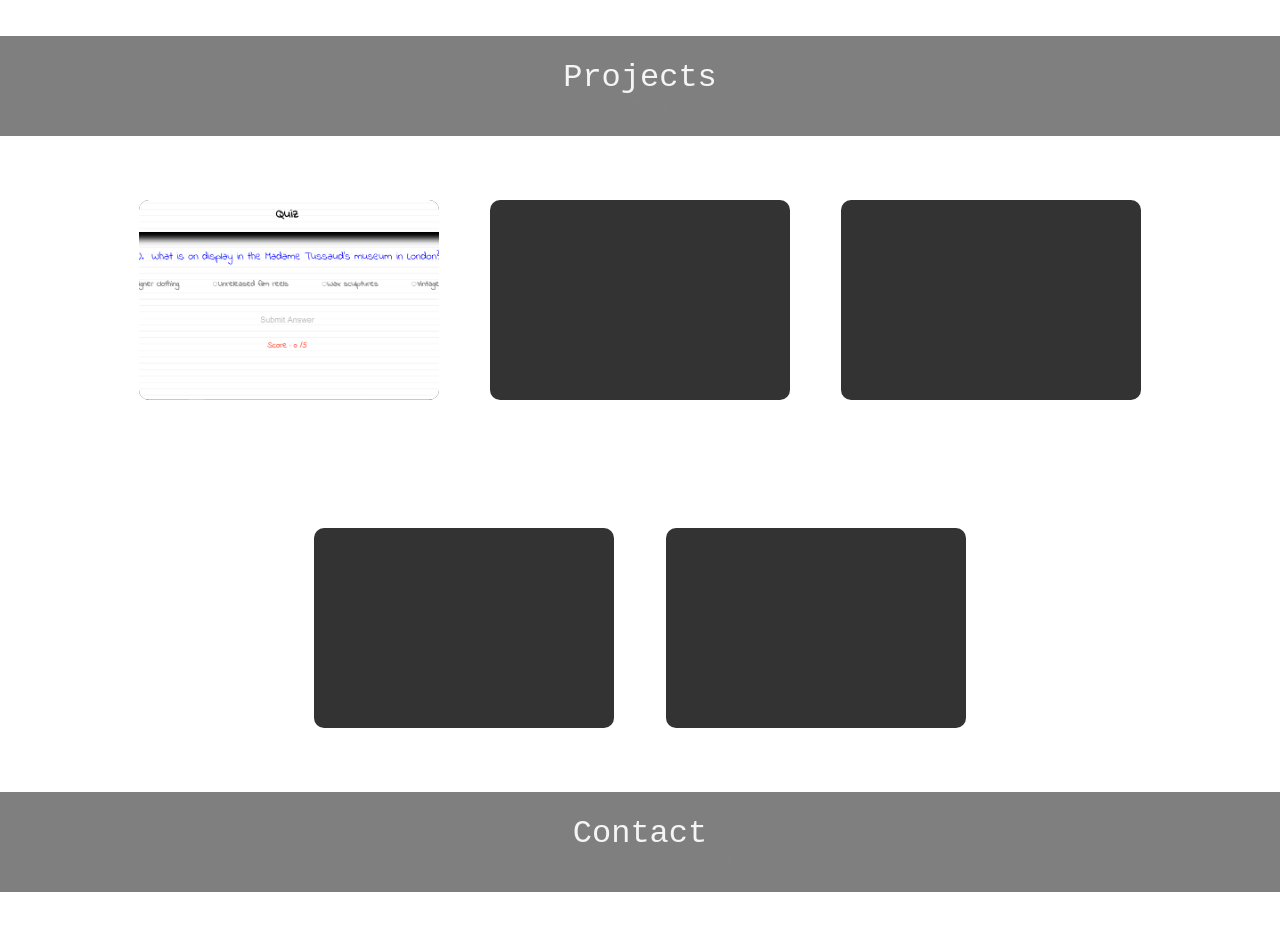
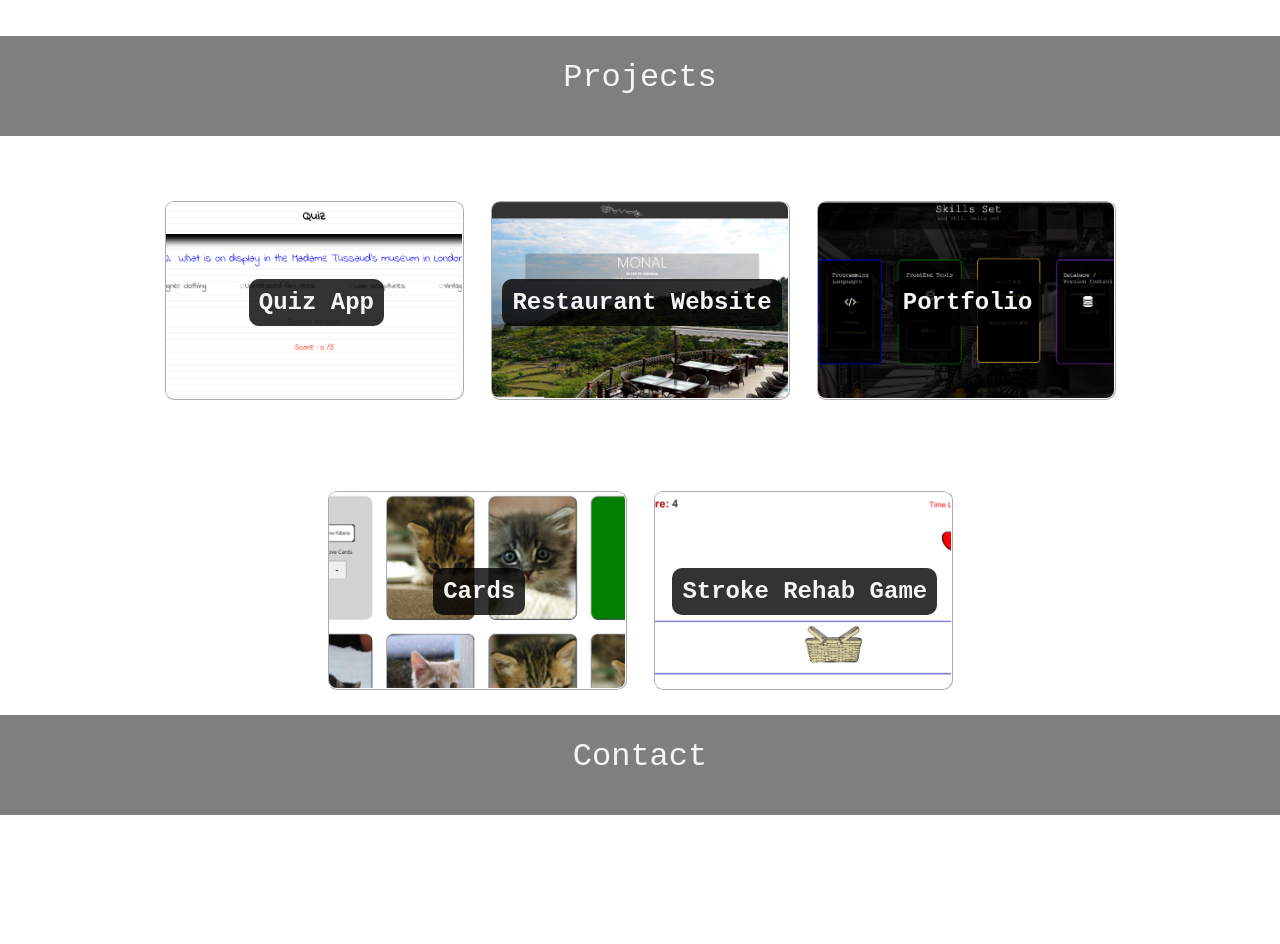
Before and after one commit to kashif806/portfolio, a PHP site: page / in a window 1280 px wide. Shown: the part 1579-2523 px from the top of the page. Run offline with PHP 8.4, Linux system fonts and the light colour scheme.

Commit message:
added projects

```diff
--- a/index.html
+++ b/index.html
@@ -10,6 +10,7 @@
             <link rel="stylesheet" href="https://cdnjs.cloudflare.com/ajax/libs/font-awesome/4.7.0/css/font-awesome.min.css">
             <link rel="stylesheet" href="https://cdnjs.cloudflare.com/ajax/libs/animate.css/3.7.2/animate.min.css">
             <link href="https://unpkg.com/aos@2.3.1/dist/aos.css" rel="stylesheet">
+
     </head>
 
     <body>
@@ -218,14 +219,14 @@
             </div>
 
         <div class="projectsContainer content-centered">
-            <div class="projectBox" id="projectBox1">
+            <div class="projectBox">
                 <div class="projectInner content-centered">
-                    <div class="projectTitle content-centered">
-
+                    <div class="projectTitle content-centered" style="background-image: url('./siteFiles/quizApp.png');">
+                       <h3>Quiz App</h3>
                     </div>
                     <div class="projectDetails content-centered">
                         <!-- <h3 class="projectHeading">React Project</h3> -->
-                        <h3>Quiz App</h3>
+                        <h3>React JS</h3>
                         <p>ReactJS, Rest API, React Hooks, Conditional rendering</p>
                         <div class="projectButtons">
                             <a href="http://quizapp.kashifhussain.net" target="_blank">
@@ -238,16 +239,85 @@
                     </div>
                 </div>
             </div>
-            <div class="projectBox" id="projectBox1">
-
+            <div class="projectBox">
+                <div class="projectInner content-centered">
+                    <div class="projectTitle content-centered" style="background-image: url('./siteFiles/monalSite.png');">
+                       <h3>Restaurant Website</h3>
+                    </div>
+                    <div class="projectDetails content-centered">
+                        <!-- <h3 class="projectHeading">React Project</h3> -->
+                        <h3>Responsive Website</h3>
+                        <p>HTML 5, CSS3, Jquery, Bootstrap ,  google Map API</p>
+                        <div class="projectButtons">
+                            <a href="http://monal.kashifhussain.net/" target="_blank">
+                                <button>View</button>
+                            </a>
+                            <a href="https://github.com/kashif806/monalWebsite" target="_blank">
+                                <button>GitHub</button>
+                            </a>
+                        </div>
+                    </div>
+                </div>
             </div>
             <div class="projectBox">
-
+                <div class="projectInner content-centered">
+                    <div class="projectTitle content-centered" style="background-image: url('./siteFiles/portfolio.png');">
+                       <h3>Portfolio</h3>
+                    </div>
+                    <div class="projectDetails content-centered">
+                        <!-- <h3 class="projectHeading">React Project</h3> -->
+                        <h3>This.Website</h3>
+                        <p>HTML5, CSS3 Grids and Flex Box, Transitions, Media Queries</p>
+                        <div class="projectButtons">
+                            <a href="http://kashifhussain.net/" target="_blank">
+                                <button>View</button>
+                            </a>
+                            <a href="https://github.com/kashif806/portfolio" target="_blank">
+                                <button>GitHub</button>
+                            </a>
+                        </div>
+                    </div>
+                </div>
             </div>
             <div class="projectBox">
-
+                <div class="projectInner content-centered">
+                    <div class="projectTitle content-centered" style="background-image: url('./siteFiles/cards.png');">
+                       <h3>Cards</h3>
+                    </div>
+                    <div class="projectDetails content-centered">
+                        <!-- <h3 class="projectHeading">React Project</h3> -->
+                        <h3>React JS</h3>
+                        <p>ReactJS, ES6, Babel, Webpack, NPM, Yarn, GitHub pages</p>
+                        <div class="projectButtons">
+                            <a href="https://kashif806.github.io/cardsweb/" target="_blank">
+                                <button>View</button>
+                            </a>
+                            <a href="https://github.com/kashif806/cardsweb" target="_blank">
+                                <button>GitHub</button>
+                            </a>
+                        </div>
+                    </div>
+                </div>
             </div>
             <div class="projectBox">
+                <div class="projectInner content-centered">
+                    <div class="projectTitle content-centered" style="background-image: url('./siteFiles/unityGame.png');">
+                       <h3>Stroke Rehab Game</h3>
+                    </div>
+                    <div class="projectDetails content-centered">
+                        <!-- <h3 class="projectHeading">React Project</h3> -->
+                        <h3>Unity 3D Game</h3>
+                        <p>C#, Unity 3D, MATLAB</p>
+                        <div class="projectButtons">
+                            <!-- <a href="https://kashif806.github.io/cardsweb/" target="_blank">
+                                <button>View</button>
+                            </a> -->
+                            <a href="https://github.com/kashif806/StrokeGame/" target="_blank">
+                                <button>GitHub</button>
+                            </a>
+                        </div>
+                    </div>
+                </div>
 
             </div>
         </div>
--- a/siteFiles/style.css
+++ b/siteFiles/style.css
@@ -135,7 +135,7 @@ video {
 
     }
 
-    button {
+    #buttonContainer button {
 
         background: none;
         color: whitesmoke;
@@ -591,22 +591,23 @@ transform: translateX(0);
 }
 
 .projectBox {
-  /* z-index:3; */
-  background-color: rgba(0,0,0,.8);
   color: white;
   width: 300px;
   height:200px;
-  margin:5% 2%;
+  margin:5% 1% 2% 1%;
   box-sizing: border-box;
   border-radius: 10px;
   flex-direction: row;
   overflow: hidden;
-  /* border: 2px ridge white; */
+  border: 2px ridge white;
+  transition: all 2s;
   }
 
-/* #projectBox1{
- border: 2px ridge blue;
-} */
+.projectBox:hover {
+  border: 2px ridge coral;
+
+}
+
 
 .projectBox:hover {
   z-index:3;
@@ -623,10 +624,8 @@ transform: translateX(0);
   transform: translateX(-300px);
 }
 
-
 .projectTitle{
 
-  background-image: url(quizApp.png);
   background-size: cover;
   background-position: center;
   height: 200px;
@@ -634,15 +633,27 @@ transform: translateX(0);
 
 }
 
+.projectTitle h3{
+  color: whitesmoke;
+  font-weight: bolder;
+  background: rgba(14, 128, 163, 0.8);
+  background: rgba(0, 0, 0, 0.8);
+  padding: 10px;
+  border-radius: 10px;;
+
+}
+
 .projectDetails {
 
+  background-color: rgba(0,0,0,.5);
   width:300px;
   height:200px;
-  color: white;
+  color: whitesmoke;
+  font-weight: bold;
 }
 
 .projectDetails h3 {
-  color: goldenrod;
+  font-weight: bolder;
 }
 
 .projectDetails h3 , .projectDetails h4, .projectDetails p {
@@ -665,7 +676,7 @@ transform: translateX(0);
 }
 
 .projectDetails button {
-  color: white;
+  color: whitesmoke;
   width: 100px;
   background-color: transparent;
   font-weight: bolder;
@@ -674,8 +685,7 @@ transform: translateX(0);
 }
 
 .projectDetails button:hover {
-  border-color: goldenrod;
-  /* background-color: white; */
+  border-color: coral;
 }
 
 
```
Also changed, not shown: siteFiles/cards.png (added), siteFiles/monalSite.png (added), siteFiles/portfolio.png (added), siteFiles/unityGame.png (added).
